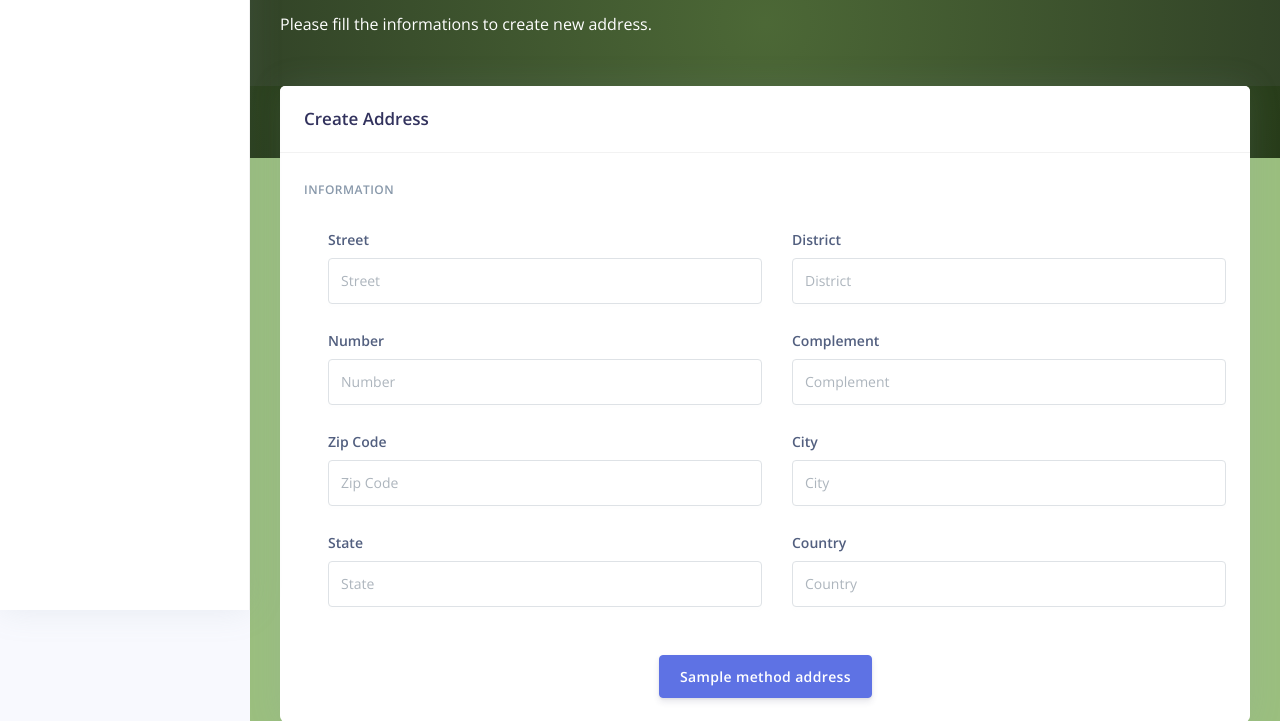
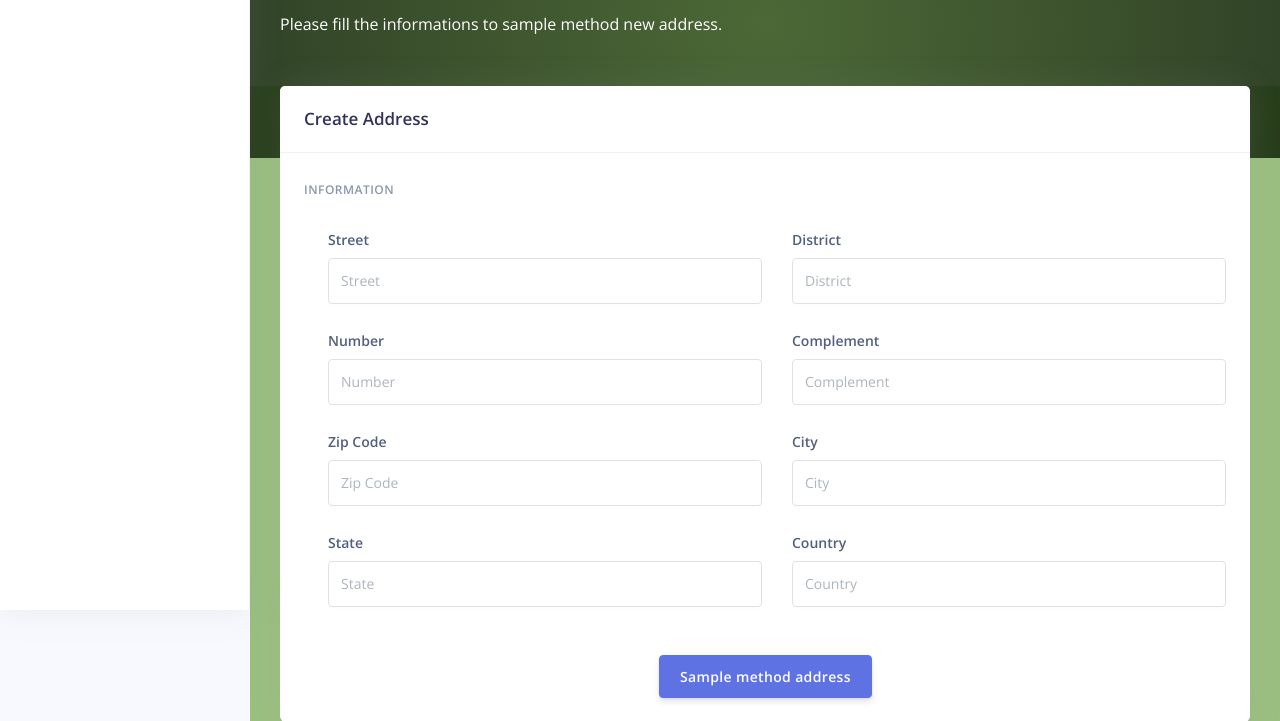
Before and after one commit to ThiagoSordi10/DescartApp, a Django app: template templates/address/form.html in a window 1280 px wide. Shown: the part 190-911 px from the top of the page. Run offline with Django 3.2, Linux system fonts and the light colour scheme; tables that the repository leaves empty hold one stand-in row (values such as "Sample post"); the template is opened without the code that fills it: values that come from a table or form of the project are taken from there, most other values are stand-ins (such as "Sample title", 1, 10 or a date in 2020); parts of the project's set-up code (start-up, migrations or seed data) failed here and were passed over; some libraries are stand-ins or nearby versions.

Commit message:
style: fix style

```diff
--- a/apps/collect/views/address_view.py
+++ b/apps/collect/views/address_view.py
@@ -7,8 +7,8 @@ from django.views.generic import CreateView, ListView, UpdateView, DeleteView, D
 from django.http import HttpResponseRedirect
 from django.core.paginator import Paginator
 from core.views_mixins import AjaxResponseMixin, JSONResponseMixin
-from ..models import Address, Demand
-from ..forms import AddressForm, AddressUpdateForm
+from collect..models import Address, Demand
+from collect.forms import AddressForm, AddressUpdateForm
 from .base_view import Authorize
 
 
--- a/apps/collect/views/demand_view.py
+++ b/apps/collect/views/demand_view.py
@@ -9,8 +9,8 @@ from django.core.paginator import Paginator
 from django.db.models import Q, Sum
 from core.views_mixins import AjaxResponseMixin, JsonRequestResponseMixin, JSONResponseMixin
 # from braces.views import AjaxResponseMixin, JsonRequestResponseMixin
-from ..models import Demand, AddressDemand
-from ..forms import DemandForm, DemandUpdateForm, DemandAddressesForm
+from collect.models import Demand, AddressDemand
+from collect.forms import DemandForm, DemandUpdateForm, DemandAddressesForm
 from discard.models import Order
 from .base_view import Authorize
 
--- a/templates/address/form.html
+++ b/templates/address/form.html
@@ -16,7 +16,7 @@
         <h1 class="display-2 text-white">
             Address
         </h1>
-        <p class="text-white mt-0 mb-5">Please fill the informations to create new address.</p>
+        <p class="text-white mt-0 mb-5">Please fill the informations to {{ method|lower }} new address.</p>
       </div>
     </div>
   </div>
```
